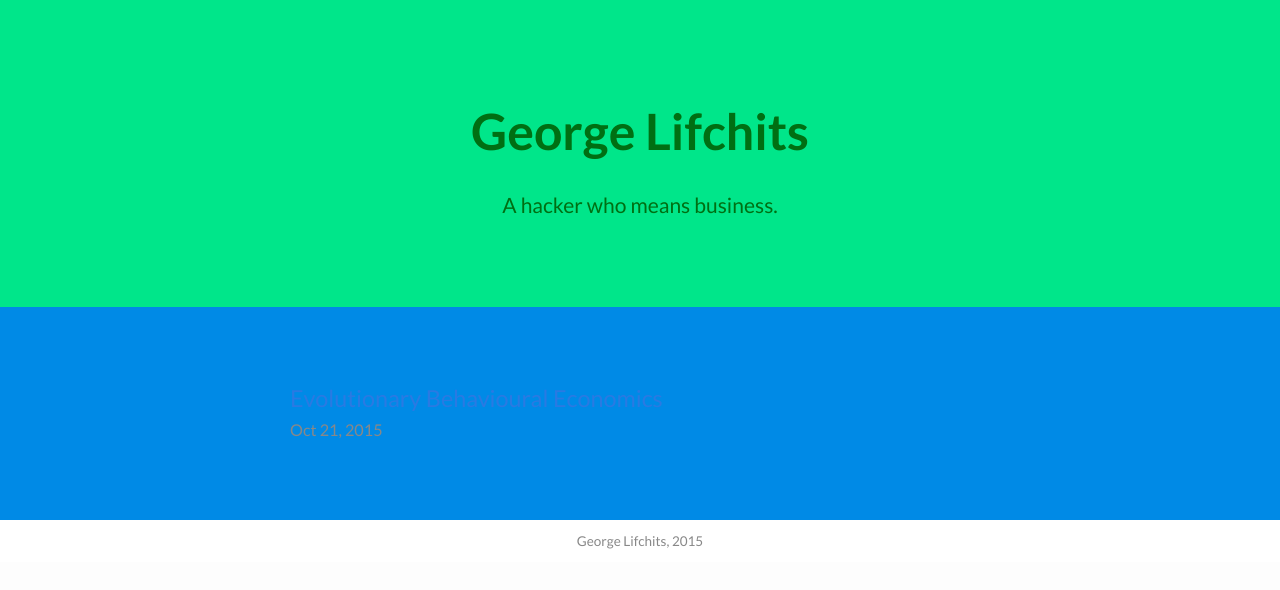
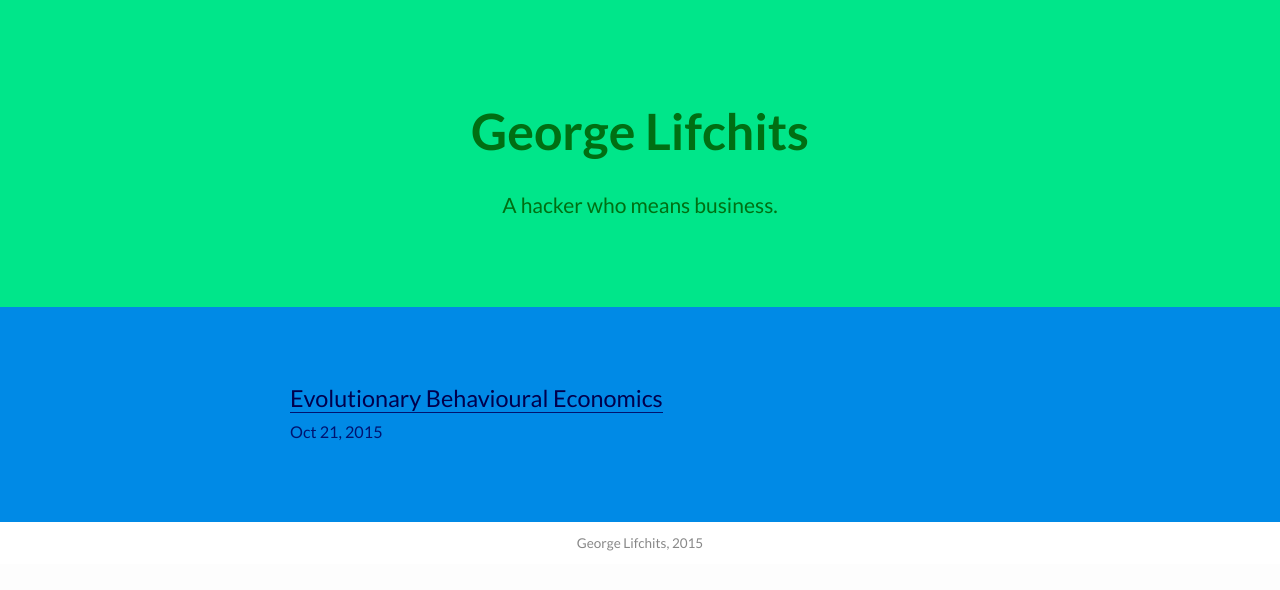
Before and after one commit to glifchits/glifchits.github.io, a Jekyll site: the page built from blog/index.html, in a window 1280 px wide. Shown: the top 590 px of the page. Built offline with Jekyll 4.4.1, drawn with Linux system fonts in a browser that asks for light colours; nearby versions of some CDN libraries; library files that are not in the unit come from our copies; comment, search, counter and statistics services are not loaded.

Commit message:
update post index styles a bit

```diff
--- a/_sass/_posts.scss
+++ b/_sass/_posts.scss
@@ -1,5 +1,6 @@
 .posts-container {
-  background-color: #008AE6;
+  @include colouring($blue);
+
   padding: 3em;
 
   .posts {
@@ -12,13 +13,11 @@
     margin: 1.2em 0;
 
     .post-link {
-      display: block;
       font-size: 1.3em;
     }
     .post-meta {
       display: block;
       font-size: 0.9em;
-      color: #888;
     }
   }
 }
```
